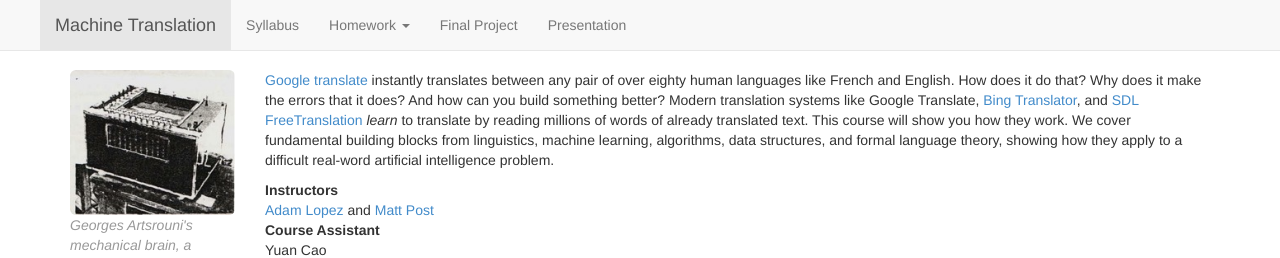
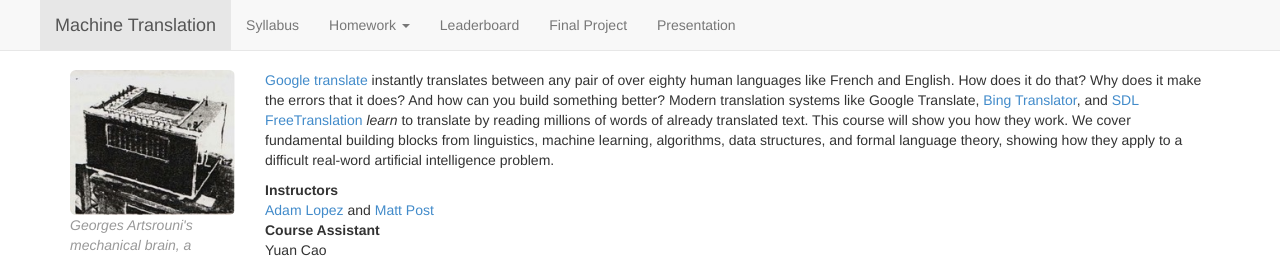
Before and after one commit to mt-class/jhu, a Jekyll site: the page built from index.md, in a window 1280 px wide. Shown: the top 258 px of the page. Built offline with Jekyll 4.4.1, drawn with Linux system fonts in a browser that asks for light colours; nearby versions of some CDN libraries.

Commit message:
Enabled HW0 and leaderboard

```diff
--- a/_layouts/default.html
+++ b/_layouts/default.html
@@ -48,14 +48,14 @@
             <li id="homework">
               <a class="dropdown-toggle" data-toggle="dropdown" href="#">Homework <span class="caret"></span></a>
               <ol class="dropdown-menu">
-                <!-- <li><a href="hw0.html">Setup</a></li> -->
+                <li><a href="hw0.html">Setup</a></li>
                 <li><a href="hw1.html">Alignment</a></li>
                 <li class="disabled"><a href="hw2.html">Decoding</a></li>
                 <li class="disabled"><a href="hw3.html">Reranking</a></li>
                 <li class="disabled"><a href="hw4.html">Evaluation</a></li>
               </ol>
             </li>
-            <!-- <li id="leaderboard"><a href="leaderboard.html">Leaderboard</a></li> -->
+            <li id="leaderboard"><a href="leaderboard.html">Leaderboard</a></li>
             <li id="project"><a href="project.html">Final Project</a></li>
             <li id="lin10"><a href="lin10.html">Presentation</a></li>
           </ul>
```
